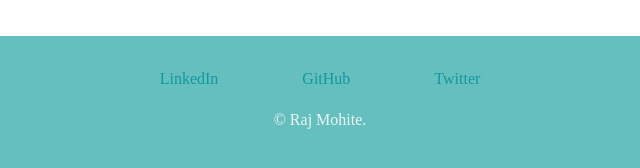
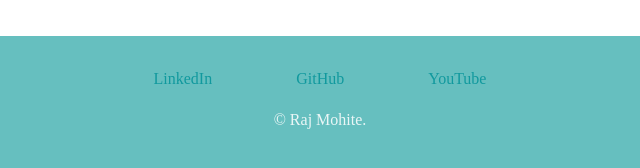
Before and after one commit to 16Raj0704/My-Personal-Website, a plain HTML site: page index.html in a window 1280 px wide. Shown: the part 2158-2326 px from the top of the page, 320-960 px from the left. Drawn offline with Linux system fonts and the light colour scheme.

Commit message:
Change footer link

```diff
--- a/index.html
+++ b/index.html
@@ -50,9 +50,9 @@
 
 
       <div class="bottom-container">
-        <a class="footer-link" href="https://www.linkedin.com/">LinkedIn</a>
-        <a class="footer-link" href="https://twitter.com/">GitHub</a>
-        <a class="footer-link" href="https://www.appbrewery.co/">Twitter</a>
+        <a class="footer-link" href="https://www.linkedin.com/in/rajmohite">LinkedIn</a>
+        <a class="footer-link" href="https://github.com/16Raj0704">GitHub</a>
+        <a class="footer-link" href="https://www.youtube.com/@quickmotivation7897/videos">YouTube</a>
         <p class="copyright">© Raj Mohite.</p>
       </div>
 
```
